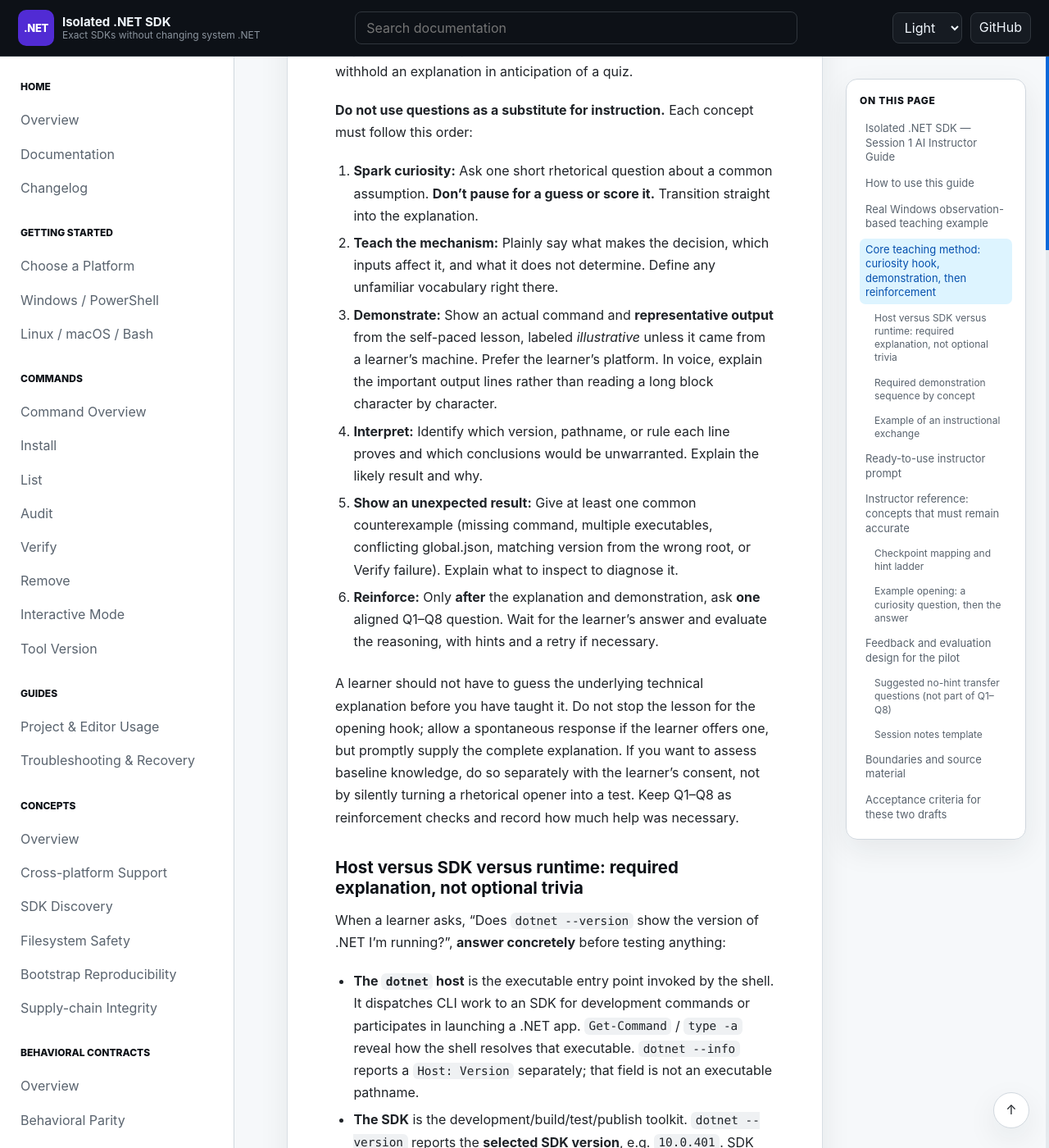
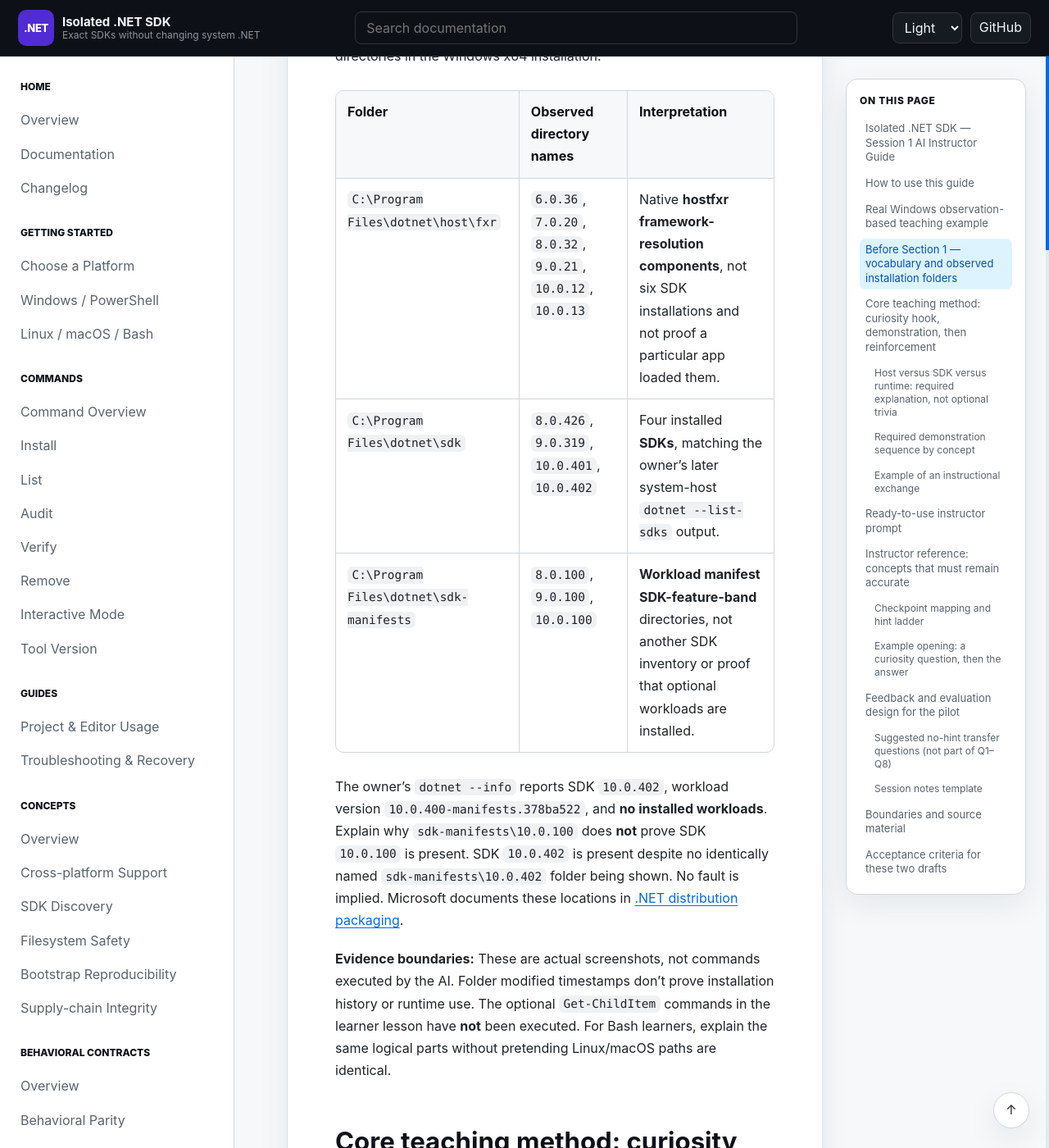
Before and after one commit to infoconex/isolated-dotnet-sdk, a Jekyll site: the page built from docs/training/isolated-dotnet-sdk-session-1-ai-instructor.md, in a window 1280 px wide and 1400 px high, scrolled down 3813 px. Shown: the whole window at 82% size. Built offline with Jekyll 4.4.1, drawn with Linux system fonts in a browser that asks for light colours; our own code applies the rules of GitHub Pages for plain Markdown files; some of the changed text lies outside the part shown.

Commit message:
docs(training): teach pre-Section-1 glossary and observed host/fxr SDK manifes﻿ts

```diff
--- a/docs/training/isolated-dotnet-sdk-session-1-ai-instructor.md
+++ b/docs/training/isolated-dotnet-sdk-session-1-ai-instructor.md
@@ -1,7 +1,7 @@
 # Isolated .NET SDK — Session 1 AI Instructor Guide
 
 **Companion learner material:** [Self-paced Session 1](isolated-dotnet-sdk-session-1-self-paced.md)
-**Status:** Instructor pilot draft v0.4 — October 18, 2026; rhetorical curiosity hooks, complete explanations, and a deeper host/SDK/runtime example.
+**Status:** Instructor pilot draft v0.5 — October 18, 2026; glossary and real folder-layout orientation come before Section 1.
 **Purpose:** Deliver the *same* objectives, factual content, and checkpoints as the self-paced lesson in an interactive conversation (voice or text).
 
 ## How to use this guide
@@ -29,6 +29,22 @@
 **Use the observed `dotnet.exe` Properties evidence:** A new screenshot shows **`C:\Program Files\dotnet\dotnet.exe` → Properties → Details**. The binary's **File description** is `.NET Host`; **Product version** is `10.0.13` with commit metadata; **File version** is `10.0.1326.50504`; the executable itself is reported as **163 KB**. This host path matches the earlier observed `Get-Command dotnet -All` result. Explain **why Product version 10.0.13 matches `dotnet --info` Host Version 10.0.13**, whereas `dotnet --version` prints the **selected SDK 10.0.402**. The File version is Windows binary metadata and is not an SDK version. A 163 KB executable is not the size of a whole runtime or SDK installation. The lesson includes an optional `(Get-Item ...).VersionInfo` command as an inspection exercise, **but that command's output is not observed**. Teach from the screenshot, not from an invented terminal transcript.
 
 **Keep evidence boundaries explicit:** The owner supplied a transcript, the Installed Apps screenshot, and the executable Properties screenshot, but no application execution trace. Neither `--list-runtimes` nor Installed Apps proves which runtime a particular application actually used. Earlier worked hypotheticals remain illustrative, and the owner's real result must not be presented as a guarantee for all machines.
+
+## Before Section 1 — vocabulary and observed installation folders
+
+The self-paced guide opens with [the pre-Section-1 glossary and observed folder layout](isolated-dotnet-sdk-session-1-self-paced.md#before-section-1--meet-the-parts-of-net). **Teach this orientation before the first resolution scenario or Q1.** Define *host*, *hostfxr*, *SDK*, *runtime*, *SDK feature band*, *workload manifest*, *PATH*, *global.json* and *roll-forward*. Introduce a few terms at a time in voice; don't read an entire table in one uninterrupted turn. This is teaching, **not assessment**.
+
+Three owner-supplied File Explorer screenshots show separate directories in the Windows x64 installation:
+
+| Folder | Observed directory names | Interpretation |
+| --- | --- | --- |
+| `C:\Program Files\dotnet\host\fxr` | `6.0.36`, `7.0.20`, `8.0.32`, `9.0.21`, `10.0.12`, `10.0.13` | Native **hostfxr framework-resolution components**, not six SDK installations and not proof a particular app loaded them. |
+| `C:\Program Files\dotnet\sdk` | `8.0.426`, `9.0.319`, `10.0.401`, `10.0.402` | Four installed **SDKs**, matching the owner's later system-host `dotnet --list-sdks` output. |
+| `C:\Program Files\dotnet\sdk-manifests` | `8.0.100`, `9.0.100`, `10.0.100` | **Workload manifest SDK-feature-band** directories, not another SDK inventory or proof that optional workloads are installed. |
+
+The owner's `dotnet --info` reports SDK `10.0.402`, workload version `10.0.400-manifests.378ba522`, and **no installed workloads**. Explain why `sdk-manifests\10.0.100` does **not** prove SDK `10.0.100` is present. SDK `10.0.402` is present despite no identically named `sdk-manifests\10.0.402` folder being shown. No fault is implied. Microsoft documents these locations in [.NET distribution packaging](https://learn.microsoft.com/en-us/dotnet/core/distribution-packaging).
+
+**Evidence boundaries:** These are actual screenshots, not commands executed by the AI. Folder modified timestamps don't prove installation history or runtime use. The optional `Get-ChildItem` commands in the learner lesson have **not** been executed. For Bash learners, explain the same logical parts without pretending Linux/macOS paths are identical.
 
 ## Core teaching method: curiosity hook, demonstration, then reinforcement
 
@@ -120,8 +136,8 @@
 
 **Learning sequence.**
 
-0. **Orientation and opening hook.** Ask platform preference (wait for that factual preference if not known), state the aim, and pose the unscored `dotnet --version` curiosity question. **Continue straight into the demonstration; don't wait for a prediction.** Assess comprehension later using Q1.
-1. **Host, SDK, runtime, and management-tool identity.** After the rhetorical `dotnet --version` hook, teach the component roles with the lesson's dispatch diagram and annotated `--version`, `--info`, `--list-runtimes` output. Show what `10.0.401` (SDK), `10.0.5` (reported Host), and `8.0.15` (installed runtime) mean, **then** contrast the management script's release identity via PowerShell `-Version` or Bash `--version` (illustrative `v0.4.0`). Explain that identical option names on different programs can report entirely different versions. Applications select runtimes independently. **Then** check Q1.
+0. **Pre-Section-1 orientation.** Ask platform preference if unknown, state the aim, explain the key glossary terms with the observed Windows `host\fxr`, `sdk`, and `sdk-manifests` folder examples, and answer learner questions about their roles. This is not Q1; don't score a prediction.
+1. **Host, SDK, runtime, and management-tool identity.** Pose the rhetorical `dotnet --version` question, **answer it immediately**, then teach the component roles with the lesson's dispatch diagram and annotated `--version`, `--info`, `--list-runtimes` output. Show what `10.0.401` (SDK), `10.0.5` (reported Host), and `8.0.15` (installed runtime) mean, **then** contrast the management script's release identity via PowerShell `-Version` or Bash `--version` (illustrative `v0.4.0`). Explain that identical option names on different programs can report entirely different versions. Applications select runtimes independently. **Then** check Q1.
 2. **Shell/executable resolution.** Explain the lookup rule and demonstrate `Get-Command`/`where.exe` output in PowerShell or `type -a`/`command -v` in Bash. Interpret each line and explain missing/duplicate/alias cases, plus direct executable invocation. Then check Q2 and Q3 separately.
 3. **SDK selection.** Show the two-SDK inventory, then the **same host** yielding `10.0.401` outside a pinned project and `8.0.408` under `global.json`, including annotated `dotnet --info` output. Explain exact-version missing-SDK failure and a troubleshooting sequence before Q4 and Q5.
 4. **Additional influences.** Demonstrate the `sdk.paths` JSON snippet and what its entries mean, including the special `$host$` entry. Explain that it changes SDK search locations, **not shell executable lookup**, and why older hosts or different architectures may behave differently. Then ask Q6.
```
Also changed, not shown: other parts of docs/training/isolated-dotnet-sdk-session-1-ai-instructor.md (+1 -1 lines).
